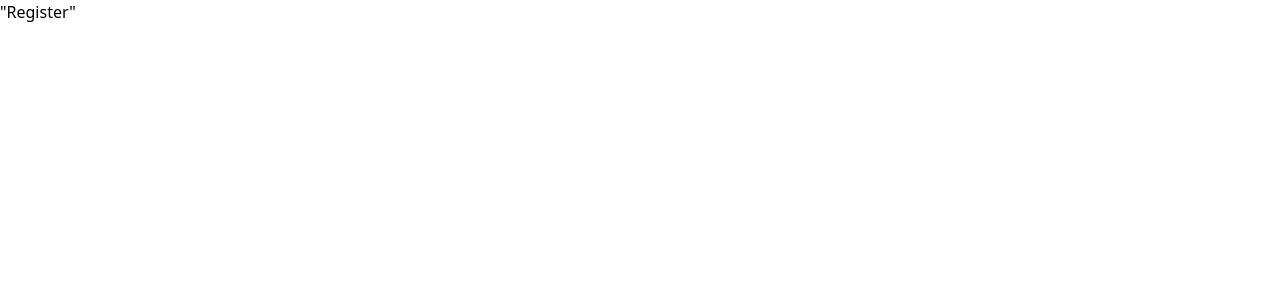
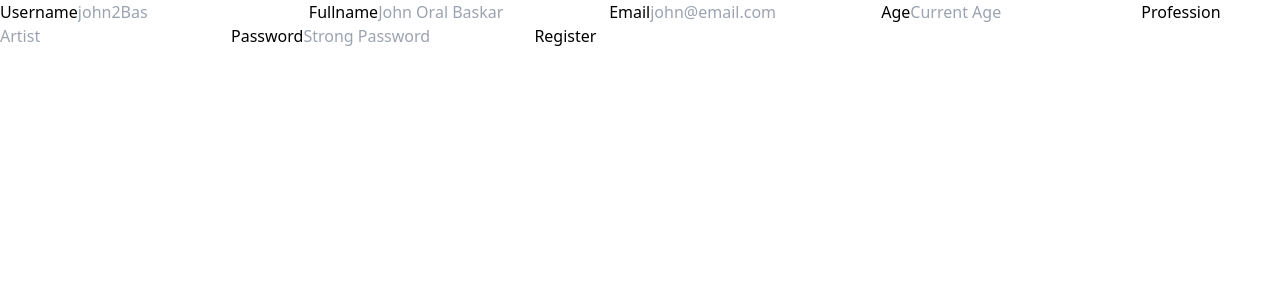
Before and after one commit to Joel-T-George/Real-Time-Chat-Application, a React (Vite) app in the folder chat-app/: page /SignUp in a window 1280 px wide. Shown: the top 300 px of the page. Built offline with nearby package versions, Linux system fonts and the light colour scheme.

Commit message:
Updated Register from

```diff
--- a/chat-app/components/Register.tsx
+++ b/chat-app/components/Register.tsx
@@ -1,14 +1,37 @@
-import React from "react";
+import React ,{useState} from "react";
 
 const RegisterHandler: React.FC<{}> = ()=>{
+  const [Username,setUsername] = useState()
+  const [Fullname,setFullname]=useState()
+  const [Email,setEmail]=useState()
+  const [Password,setPassword]=useState()
+  const [Age,setAge]=useState()
+  const [Profession,setProfession]=useState()
+
+  const submitHandler = (e:any)=>{
+    e.preventDefault();
+
+    console.log(Username,Fullname,Email,Password,Age,Profession)
+
+  }
   return (
-    <div>
-      <form action="post">
-        <input type="text" value="" />
 
-      </form>
+    <form onSubmit={submitHandler} >
+      <label htmlFor="username">Username</label>
+      <input  value ={Username} onChange={(e:any)=>{ setUsername(e.target.value)}} type="text" placeholder="john2Bas" id="username" />
+      <label htmlFor="Fullname">Fullname</label>
+      <input value ={Fullname} onChange={(e:any) =>{ setFullname(e.target.value)}}  type="text" placeholder="John Oral Baskar" id="Fullname" />
+      <label htmlFor="Email">Email</label>
+      <input value ={Email} onChange={(e:any) =>{ setEmail(e.target.value)}} type="email" placeholder="john@email.com" id="Email" />
 
-    </div>
+      <label htmlFor="Age">Age</label>
+      <input value ={Age} onChange={(e:any) =>{ setAge(e.target.value)}} type="number" placeholder="Current Age" id="Age" />
+      <label htmlFor="Profession">Profession</label>
+      <input value ={Profession} onChange={(e:any) =>{ setProfession(e.target.value)}} type="text" placeholder="Artist" id="Profession" />
+      <label htmlFor="Password">Password</label>
+      <input value ={Password} onChange={(e:any) =>{ setPassword(e.target.value)}} type="password" placeholder="Strong Password" id="Password" />
+      <button type="submit">Register</button>
+    </form>
   )
 }
 
--- a/chat-app/pages/Login.tsx
+++ b/chat-app/pages/Login.tsx
@@ -2,13 +2,13 @@ import React from "react";
 import Loginhandler from './../components/Login'
 const Login: React.FC<{}> = ()=>{
   return (
-    <div className="Login" >
+    <>
+      <h1 className="text-3xl font-bold ">Join it</h1>
+
       <Loginhandler/>
-      <h1 className="text-3xl font-bold underline">
-      Hello world!
-    </h1>
 
-    </div>
+
+    </>
   )
 }
 
--- a/chat-app/pages/Register.tsx
+++ b/chat-app/pages/Register.tsx
@@ -2,11 +2,11 @@ import React from "react";
 import RegisterHandler from './../components/Register'
 const Register: React.FC<{}> = ()=>{
   return (
-    <div className="Login" >
-      "Register"
+    <>
+
       <RegisterHandler/>
 
-    </div>
+    </>
   )
 }
 
```
